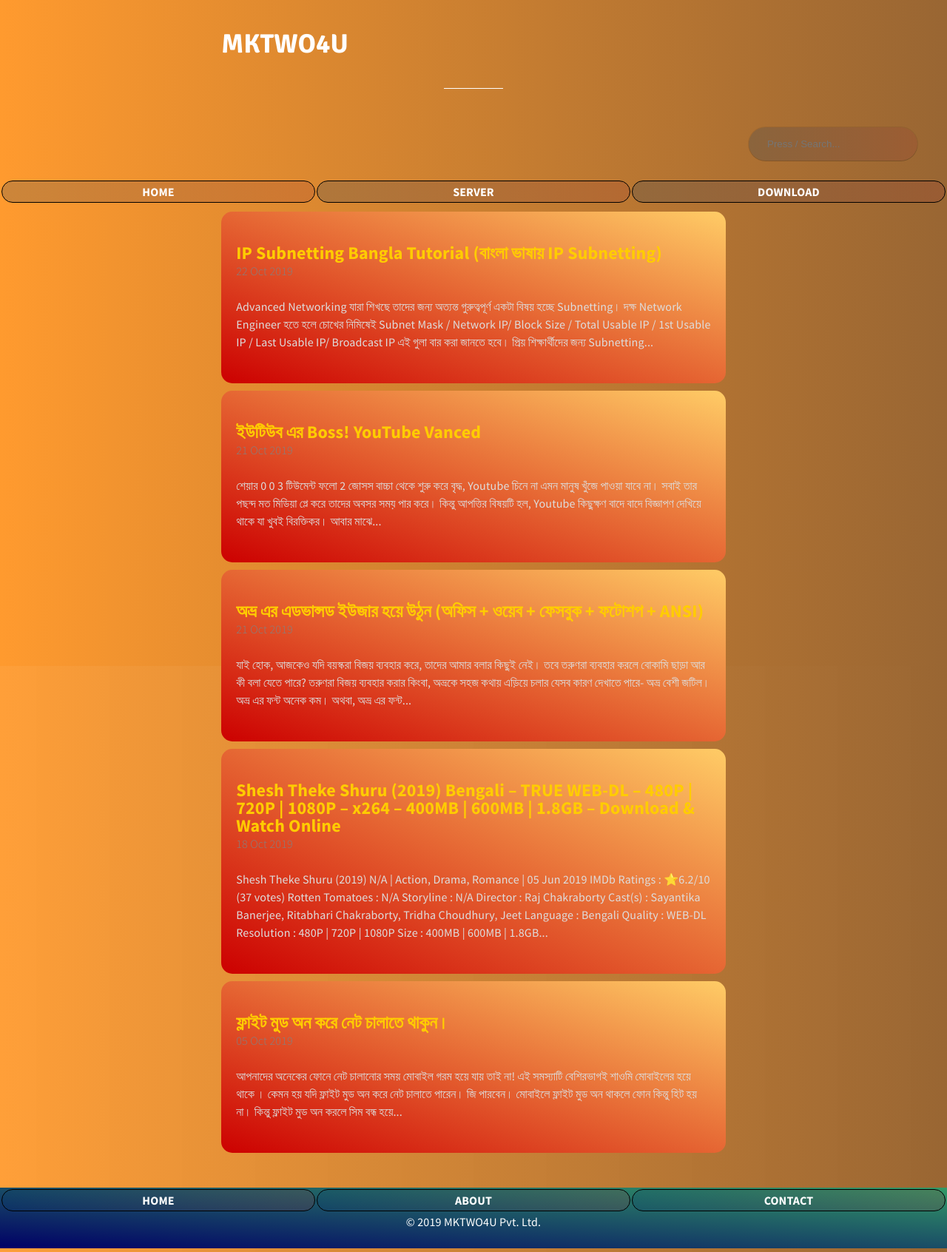
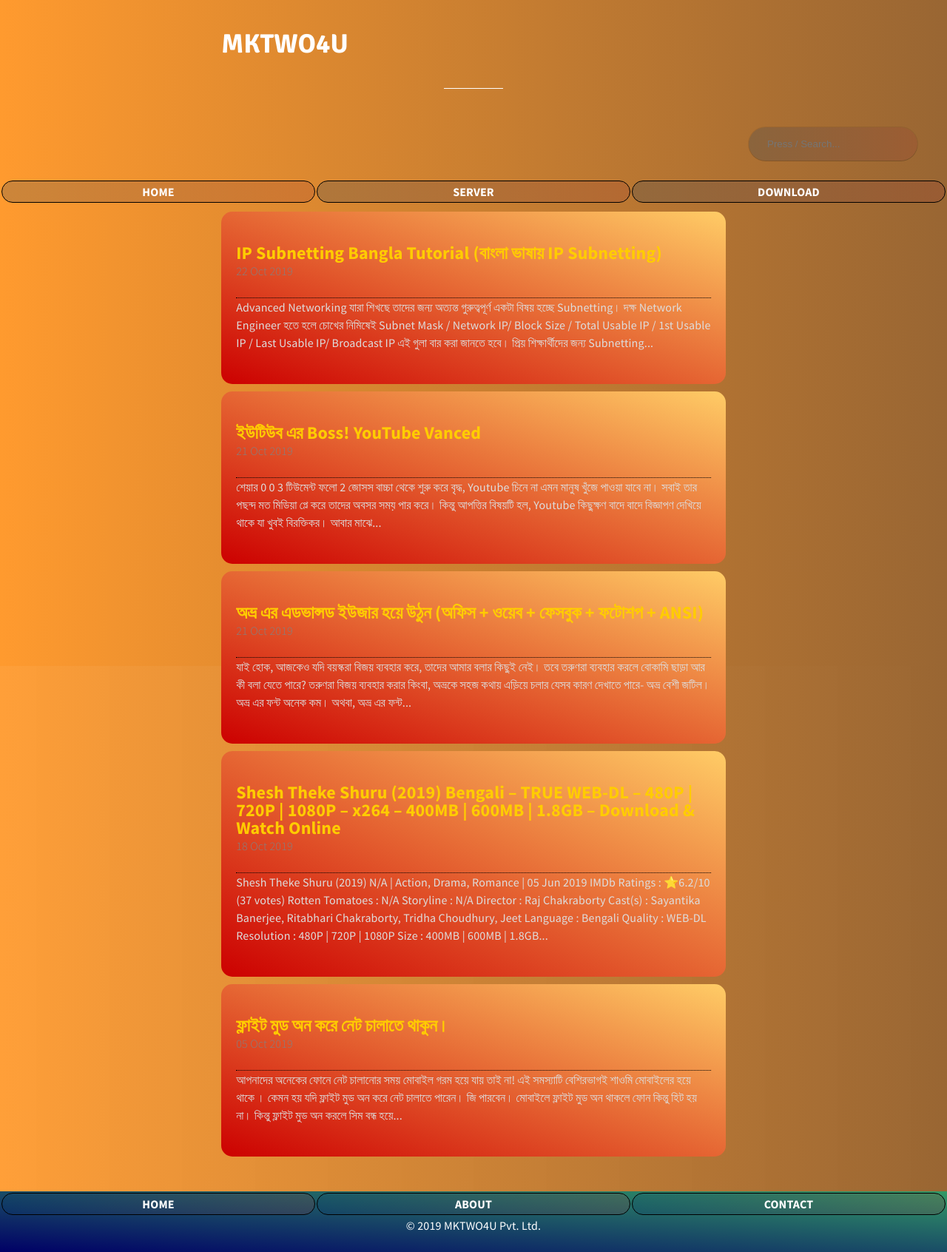
Before and after one commit to bdmilan/blog, a Jekyll site: the page built from index.html, in a window 1280 px wide. Shown: the whole page at 74% size. Built offline with Jekyll 4.4.1, drawn with Linux system fonts in a browser that asks for light colours; the list of posts is cut into pages by our own code.

Commit message:
Update index.html

```diff
--- a/index.html
+++ b/index.html
@@ -7,9 +7,9 @@ layout: default
 	{% for post in paginator.posts %}
 
 	  <div class="article">
-	<li class="post">
+	<li class="post"><div style="border-bottom: 1px dotted black;">
 	  	<h2><a href="{% if site.baseurl == "/" %}{{ post.url }}{% else %}{{ post.url | prepend: site.baseurl }}{% endif %}">{{ post.title }}</a></h2>
-	  	<time datetime="{{ post.date | date_to_xmlschema }}" class="by-line">{{ post.date | date_to_string }}</time>
+	  	<time datetime="{{ post.date | date_to_xmlschema }}" class="by-line">{{ post.date | date_to_string }}</time></div>
 	  	<p>{{ post.content | strip_html | truncatewords:50 }}</p>
 	  </li>
 	</div>
```
